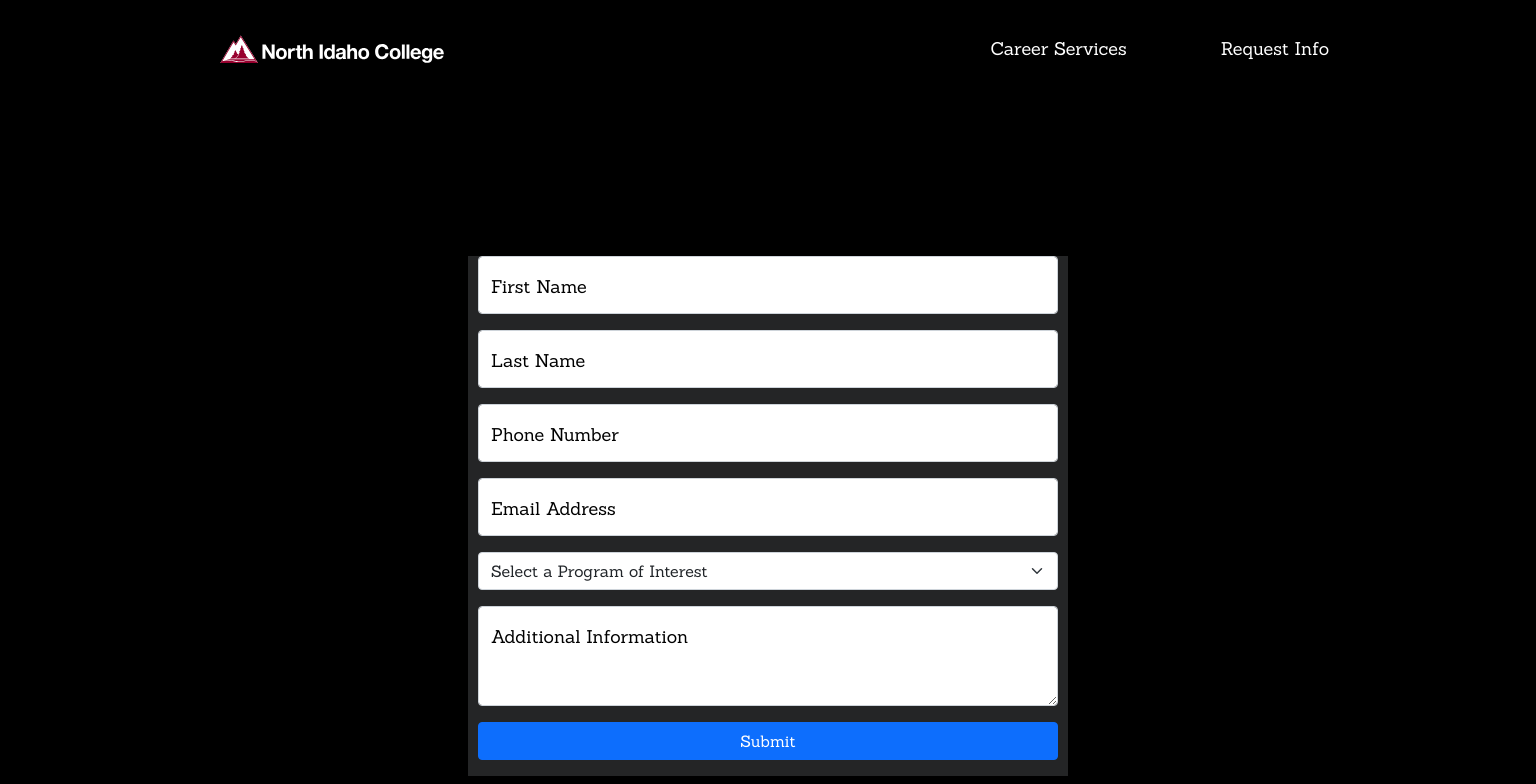
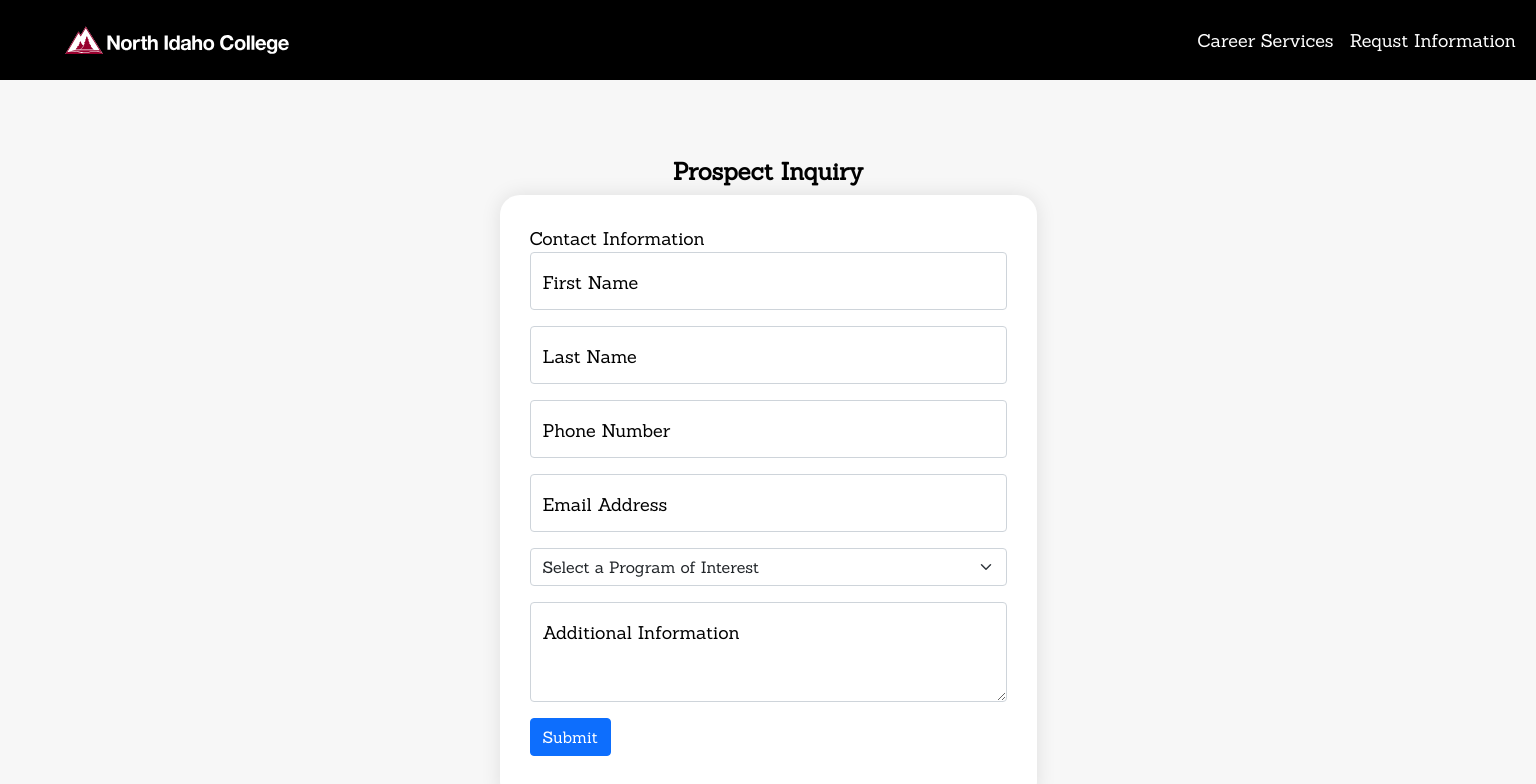
Before and after one commit to Shawn2776/nicrequestform, a React (Create React App) app: page /requestForm in a window 1536 px wide. Shown: the top 784 px of the page. Built offline with nearby package versions, Linux system fonts and the light colour scheme.

Commit message:
finished form send request and receive email

```diff
--- a/package.json
+++ b/package.json
@@ -6,6 +6,7 @@
     "@testing-library/jest-dom": "^5.16.2",
     "@testing-library/react": "^12.1.3",
     "@testing-library/user-event": "^13.5.0",
+    "emailjs-com": "^3.2.0",
     "react": "^17.0.2",
     "react-dom": "^17.0.2",
     "react-hook-form": "^7.27.1",
--- a/public/index.html
+++ b/public/index.html
@@ -14,6 +14,10 @@
     <link rel="preconnect" href="https://fonts.googleapis.com">
 <link rel="preconnect" href="https://fonts.gstatic.com" crossorigin>
 <link href="https://fonts.googleapis.com/css2?family=Poppins:wght@100;200;300;400;500;600;700;800;900&family=Sanchez&display=swap" rel="stylesheet">
+
+<link rel="stylesheet" href="https://cdnjs.cloudflare.com/ajax/libs/font-awesome/5.15.1/css/all.min.css" integrity="sha512-+4zCK9k+qNFUR5X+cKL9EIR+ZOhtIloNl9GIKS57V1MyNsYpYcUrUeQc9vNfzsWfV28IaLL3i96P9sdNyeRssA==" crossorigin="anonymous" referrerpolicy="no-referrer" />
+    <link rel="apple-touch-icon" href="%PUBLIC_URL%/logo192.png" />
+    <link href="https://cdn.jsdelivr.net/npm/bootstrap@5.1.3/dist/css/bootstrap.min.css" rel="stylesheet" integrity="sha384-1BmE4kWBq78iYhFldvKuhfTAU6auU8tT94WrHftjDbrCEXSU1oBoqyl2QvZ6jIW3" crossorigin="anonymous">
     <!--
       manifest.json provides metadata used when your web app is installed on a
       user's mobile device or desktop. See https://developers.google.com/web/fundamentals/web-app-manifest/
--- a/src/components/FormInput.js
+++ b/src/components/FormInput.js
@@ -1,6 +1,8 @@
-import React from 'react';
+import React, { useEffect } from 'react';
 import { useForm } from 'react-hook-form';
 import '../styles/FormInput.css';
+import { send } from 'emailjs-com';
+// require('dotenv').config();
 
 function FormInput() {
   const { register, handleSubmit, formState: { errors } } = useForm({
@@ -13,11 +15,36 @@ function FormInput() {
     },
     criteriaMode: 'all'
   });
-  const onSubmit = data => console.log(data);
-  console.log(errors);
+
+  const onSubmit = (data, e) => {
+    e.preventDefault();
+    send(
+      'service_fytul5q',
+      'template_dds27wv',
+      data,
+      'user_db6mnaU9ev5ZplbNf7HSw'
+    )
+      .then((response) => {
+        alert('SUCCESS!', response.status, response.text);
+      })
+      .catch((err) => {
+        console.log('FAILED...', err);
+      });
+  };
+
+
 
   return (
+    <div className='form__landing'>
+      <div>
+        <h4>Prospect Inquiry</h4>
+      </div>
+
     <form className='form__input' onSubmit={handleSubmit(onSubmit)}>
+
+      <div>
+        Contact Information
+      </div>
 
       <div className="form-floating mb-3">
         <input type="text" className="form-control" id="floatingInput" placeholder="First Name" {...register("firstName", {required: true, maxLength: 80, validate: (value) => value !== ""})}/>
@@ -68,6 +95,7 @@ function FormInput() {
       <input type="submit" className="btn btn-primary mb-3"/>
 
     </form>
+    </div>
   )
 }
 
--- a/src/components/Navbar.js
+++ b/src/components/Navbar.js
@@ -1,10 +1,72 @@
-import React from 'react';
-import { Link } from 'react-router-dom';
-import '../styles/Navbar.css';
+import React from "react";
+import { Link } from "react-router-dom";
+import "../styles/Navbar.css";
 
 function Navbar() {
   return (
-    <div className='container'>
+    <nav className="navbar navbar-expand-lg navbar-dark bg-dark">
+      <div className="container-fluid">
+
+        <Link className="navbar-brand" to='/'>
+          <img className="logo__img" src='./logoReverse.svg' alt='logo'/>
+          <span className="hidden">North Idaho College</span>
+        </Link>
+
+        <button
+          className="navbar-toggler"
+          type="button"
+          data-bs-toggle="collapse"
+          data-bs-target="#navbarNav"
+          aria-controls="navbarNav"
+          aria-expanded="false"
+          aria-label="Toggle navigation"
+        >
+          <span className="navbar-toggler-icon"></span>
+        </button>
+
+
+          <div className="collapse navbar-collapse" id="navbarNav">
+            <ul className="navbar-nav ms-auto text-center">
+
+              <li className="nav-item">
+                <Link className="nav-link" to='/careerServices'>
+                  Career Services
+                </Link>
+              </li>
+              <li className="nav-item">
+                <Link className="nav-link" to='/requestForm'>
+                  Requst Information
+                </Link>
+              </li>
+
+            </ul>
+
+          </div>
+
+      </div>
+    </nav>
+  );
+}
+
+export default Navbar;
+
+/*
+
+ const menu = document.querySelector('.menu');
+  const menuBtn = document.querySelector('.menu-btn');
+  const closeBtn = document.querySelector('.close-btn');
+
+  const handleOpenMenu = () => {
+    menu.classList.add('active');
+  }
+
+  const handleCloseMenu = () => {
+    menu.classList.remove('active');
+  }
+
+
+
+  <div className='container'>
 
       <div className='logo'>
         <Link to='/' >
@@ -13,6 +75,9 @@ function Navbar() {
       </div>
 
       <div className='menu'>
+        <div className='btn' onClick={handleCloseMenu}>
+            <i className='fas fa-times close-btn'></i>
+        </div>
         <Link to='/careerServices'>
           Career Services
         </Link>
@@ -20,32 +85,11 @@ function Navbar() {
         <Link to='/requestForm'>
           Request Info
         </Link>
+
+        <div className='btn' onClick={handleOpenMenu}>
+          <i className='fas fa-bars menu-btn'></i>
+        </div>
       </div>
 
     </div>
-  )
-}
-
-export default Navbar;
-
-/*
-<div className='navbar'>
-      <div className='logo'>
-        <Link to='/' >
-          <img className='logo__img' src='./nic_logo.png' alt='logo'/>
-        </Link>
-      </div>
-
-      <div>
-        <Link to='/careerServices'>
-          Career Services
-        </Link>
-
-        <Link to='/requestForm'>
-          Request More Info
-        </Link>
-      </div>
-    </div>
-
-
 */
--- a/src/pages/Home.js
+++ b/src/pages/Home.js
@@ -1,4 +1,4 @@
-import React from 'react'
+import React from 'react';
 
 function Home() {
   return (
@@ -23,6 +23,4 @@ function Home() {
   )
 }
 
-export default Home
-
-{/* <img src="_img/ProtecttheNest.png" alt="#Protect the Nest, Thank you, Cardinals, for doing your part."> */}
+export default Home;
--- a/src/styles/CoronaBanner.css
+++ b/src/styles/CoronaBanner.css
@@ -1,9 +1,10 @@
+
   .alert__body {
     background-color: #FFB500;
     color: #000;
     font-weight: bold;
     display: flex;
-  flex-flow: column;
+    flex-flow: column wrap;
     align-items: center;
     justify-content: center;
     height: 86px;
@@ -13,9 +14,31 @@
     color: #000;
     font-weight: normal;
     font-style: italic;
+    font-family: Arial, sans-serif;
+    font-size: 14px;
   }
 
   h4 {
     text-align: center;
     font-weight: 600;
   }
+
+
+@media screen and (max-width: 1024px) {
+
+}
+
+@media screen and (max-width: 768px) {
+  .alert__body {
+    display: flex;
+    flex-flow: column wrap;
+    height: 118px;
+    margin-right: 20px;
+  }
+
+  .corona__links {
+    font-size: 14px;
+    vertical-align: baseline;
+    margin-left: 10px;
+  }
+}
--- a/src/styles/FormInput.css
+++ b/src/styles/FormInput.css
@@ -1,15 +1,19 @@
-.form__input {
+.form__landing {
+  background-color: #F7F7F7;
   display: flex;
   flex-flow: column;
   justify-content: center;
-  margin-left: auto;
-  margin-right: auto;
-  margin-top: 160px;
-  max-width: 600px;
-  background-color: #242526;
-  color: black;
-  padding: 0 10px;
+  align-items: center;
+  height: 100vh;
+  color: #000;
+}
 
+.form__input {
+  background-color: #FFF;
+  padding: 30px;
+  color: #000;
+  border-radius: 20px;
+  box-shadow: 0 0 20px rgb(0 0 0 / 10%);
 }
 
 p {
@@ -20,3 +24,7 @@ p::before {
   display: inline;
   content: "⚠ ";
 }
+
+h4 {
+  text-align: left;
+}
--- a/src/styles/Navbar.css
+++ b/src/styles/Navbar.css
@@ -1,65 +1,16 @@
-@media screen and (min-width: 1320px) {
-  .container {
-    width: 1260px;
-    position: relative;
-    margin: 0 auto;
-    height: 96px;
-    /* padding: 40px 0; */
-    display: flex;
-    flex-flow: row nowrap;
-    justify-content: space-between;
-
-    /* border: 1px solid blue; */
-  }
-
-  .container a {
-    color: white;
-    text-decoration: none;
-    margin: 0 20px;
-    padding: 13.5px 27px;
-  }
-
-  .logo {
-    display: flex;
-    flex-flow: row;
-    align-items: center;
-    height: 4em;
-    padding: 16px 10px;
-  }
-
-  .logo img {
-    height: 54px;
-  }
-
-  .logo a {
-    height: 96px;
-    margin-top: 40px;
-  }
-
-  .logo__img {
-    align-items: center;
-  }
-
-  .menu {
-    display: flex;
-    flex-flow: row nowrap;
-    align-items: center;
-    text-align: center;
-    margin: 0 10px;
-    /* border: 1px solid yellow; */
-  }
-
-
+.navbar {
+  background-color: #000 !important;
 }
 
-@media screen and (max-width: 1024px) {
-  .container {
-    width: 960px;
-  }
+.navbar a {
+  color: #FFF !important;
 }
 
-@media screen and (max-width: 768px) {
-  .container {
-    width: 720px;
-  }
+.logo__img {
+  height: 54px;
+  margin-left: 40px;
 }
+
+.hidden {
+  display: none;
+}
```
Also changed, not shown: 1 other file (tests, documents, lock files or other folders). Lines whose indentation alone changed are shown as unchanged.
